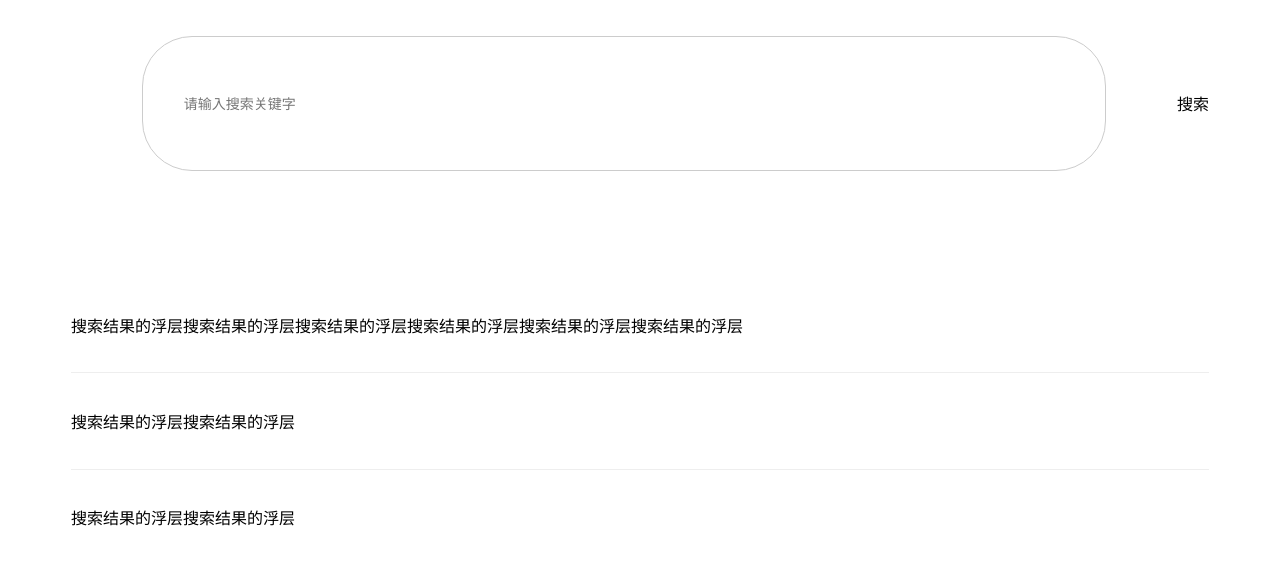
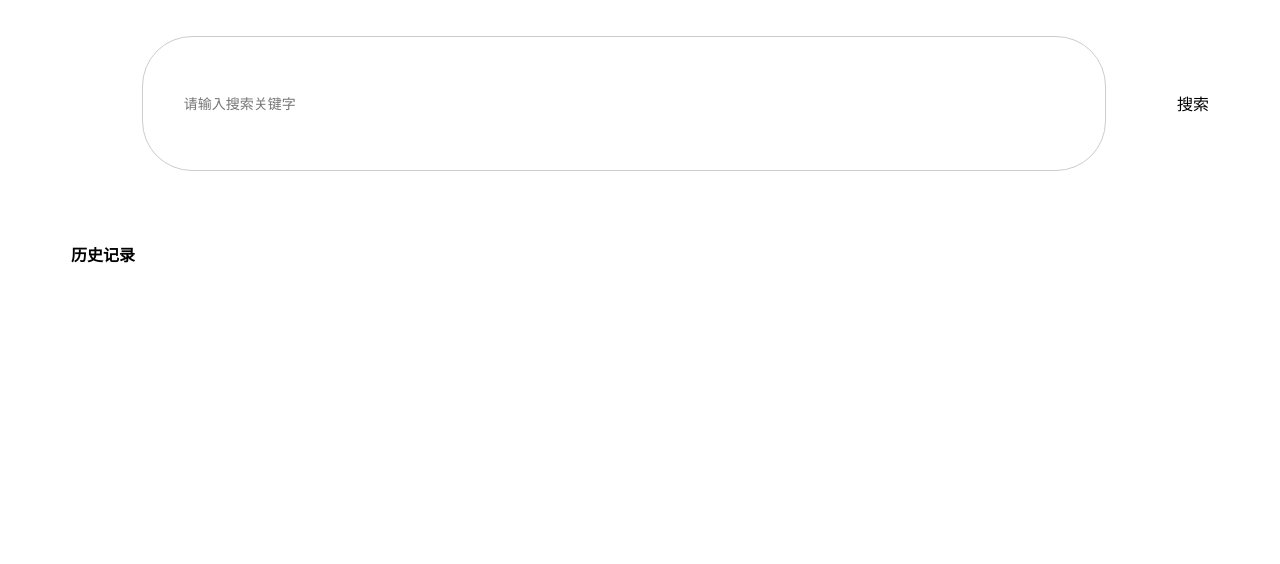
Before and after one commit to 885527051/news, a Vue app: page /search in a window 1280 px wide. Shown: the top 564 px of the page. Built offline with nearby package versions, Linux system fonts and the light colour scheme; a small style sheet from the web is missing.

Commit message:
把搜索历史记录保存到本地

```diff
--- a/src/views/Search.vue
+++ b/src/views/Search.vue
@@ -6,10 +6,12 @@
             <!-- 中间的搜索框 -->
             <div class="search-wrapper">
                 <span class="iconfont iconsearch"></span>
-                <input placeholder="请输入搜索关键字"/>
+                <!-- keyup.enter是键盘事件，keyup就是原生的onkeyup，enter就是确认键 -->
+
+                <input placeholder="请输入搜索关键字" v-model="value" @keyup.enter="handleSearch"/>
                 <!-- 点击搜索按钮和按回车都会触发搜索 -->
             </div>
-            <span>搜索</span>
+            <span @click="handleSearch">搜索</span>
         </div>
 
         <!-- 历史记录 -->
@@ -19,16 +21,14 @@
                 <span class="iconfont iconicon-test"></span>
             </div>
             <div class="record-list">
-                <span class="record-item">美女</span>
-                <span class="record-item">美女美女</span>
-                <span class="record-item">美女美</span>
-                <span class="record-item">美女美</span>
-                <span class="record-item">美女</span>
+                <span class="record-item" v-for="(item,index) in history" :key="index">
+                  {{item}}
+                </span>
             </div>
         </div>
 
         <!-- 搜索结果的浮层 -->
-        <div class="result-layer">
+        <div class="result-layer" v-if="false">
           <div class="result-item">
             <p>搜索结果的浮层搜索结果的浮层搜索结果的浮层搜索结果的浮层搜索结果的浮层搜索结果的浮层</p>
             <span class="iconfont iconjiantou1"></span>
@@ -48,7 +48,25 @@
 
 <script>
 export default {
-
+  data(){
+    return {
+      // 输入框的值
+      value:"",
+      // 历史记录,先获取本地的搜索记录，如果没有就是等于一个空数组
+      history: JSON.parse(localStorage.getItem("history")) || []
+    }
+  },
+  methods:{
+    handleSearch(){
+      // 点击搜索或者按钮回车按钮触发的事件
+      this.history.unshift(this.value);
+      // 数组去重
+      this.history = [...new Set(this.history)]
+      // 把搜索关键字添加到本地
+      localStorage.setItem("history", JSON.stringify(this.history))
+      this.value = ""
+    }
+  }
 }
 </script>
 
```
